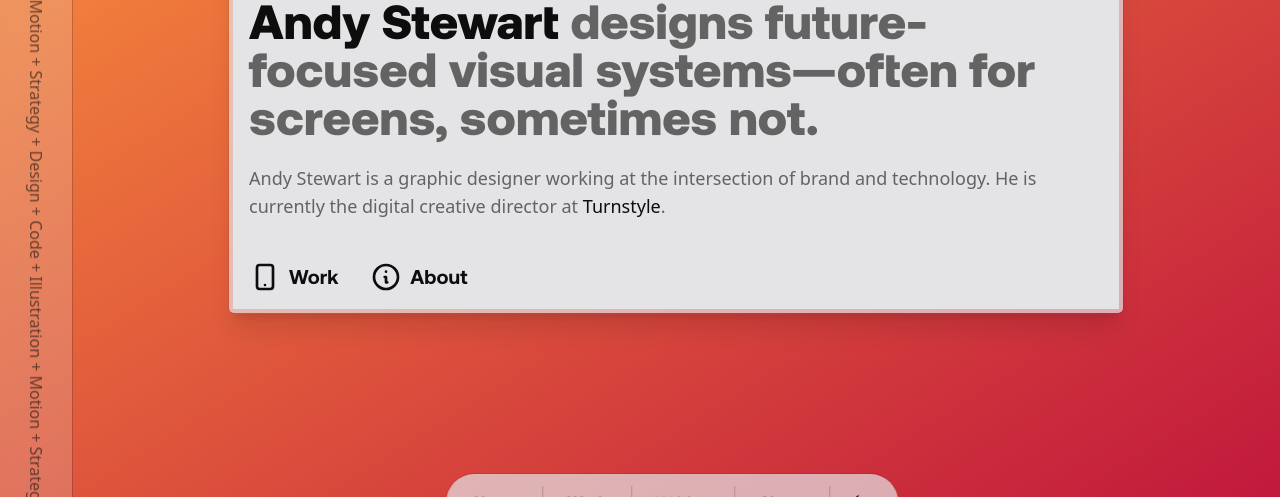
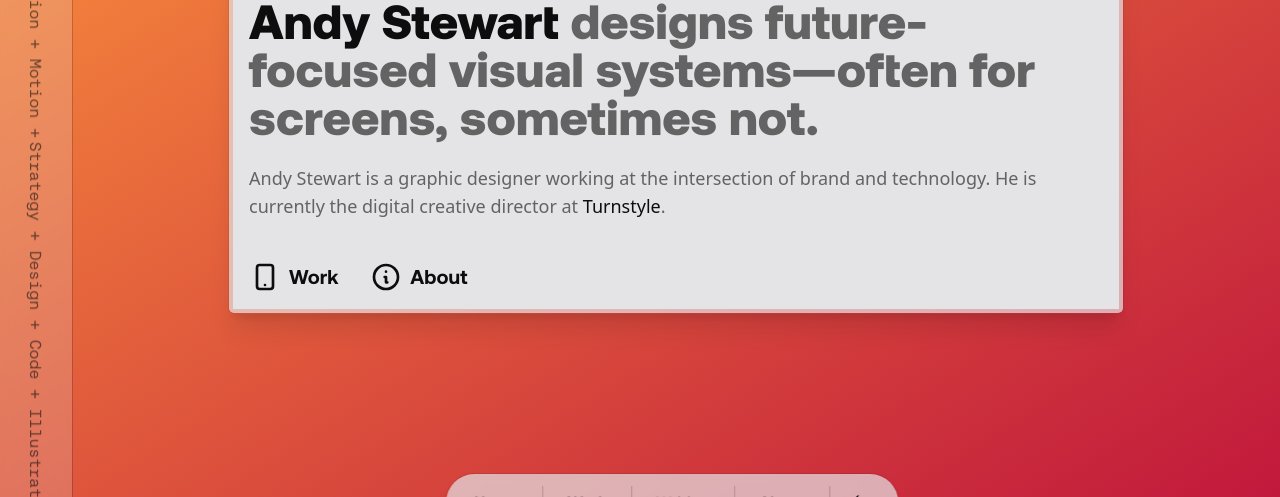
Before and after one commit to andy-stewart-design/AndyOS-deprecated, a Svelte app: page / in a window 1280 px wide. Shown: the part 221-718 px from the top of the page. Built offline with nearby package versions, Linux system fonts and the light colour scheme; a web font is replaced by a local one.

Commit message:
Added mono font

```diff
--- a/src/app.css
+++ b/src/app.css
@@ -22,6 +22,12 @@
         font-weight: 700;
         src:  url('/fonts/Aeonik-Black.woff2') format('woff2');
     }
+    @font-face {
+        font-family: 'Andy Mono';
+        font-style: normal;
+        font-weight: 400;
+        src:  url('/fonts/AeonikMonoTRIAL-Regular.otf') format('opentype');
+    }
 }
 
 * {
--- a/src/lib/globals/Sidebar.svelte
+++ b/src/lib/globals/Sidebar.svelte
@@ -10,7 +10,7 @@
 		class="relative bg-gray-200 dark:bg-black bg-opacity-20 dark:bg-opacity-20 w-full md:w-18 h-16 md:h-screen"
 	>
 		<div
-			class="absolute top-0 md:top-18 left-16 md:left-0 flex justify-center items-center w-full md:w-[100vh] h-16 md:h-18 md:origin-top-left md:rotate-90 md:translate-x-18 pointer-events-none opacity-60"
+			class="absolute top-0 md:top-18 left-16 md:left-0 flex justify-center items-center font-mono w-full md:w-[100vh] h-16 md:h-18 md:origin-top-left md:rotate-90 md:translate-x-18 pointer-events-none opacity-60"
 		>
 			<Marquee
 				contents="Strategy + Design + Code + Illustration + Motion +"
--- a/tailwind.config.cjs
+++ b/tailwind.config.cjs
@@ -4,7 +4,8 @@ const config = {
 	theme: {
 		fontFamily: {
 			'sans': ['Andy Sans', 'ui-sans-serif', 'system-ui', '-apple-system', 'BlinkMacSystemFont', "Segoe UI", 'Roboto', "Helvetica Neue", 'Arial', "Noto Sans", 'sans-serif', "Apple Color Emoji", "Segoe UI Emoji", "Segoe UI Symbol", "Noto Color Emoji"
-			]
+			],
+			'mono': ['Andy Mono', 'ui-monospace', 'SFMono-Regular', 'Menlo', 'Monaco', 'Consolas', "Liberation Mono", "Courier New", 'monospace']
 		},
 		colors: {
 			transparent: 'transparent',
```
Also changed, not shown: static/fonts/AeonikMonoTRIAL-Regular.otf (added).
